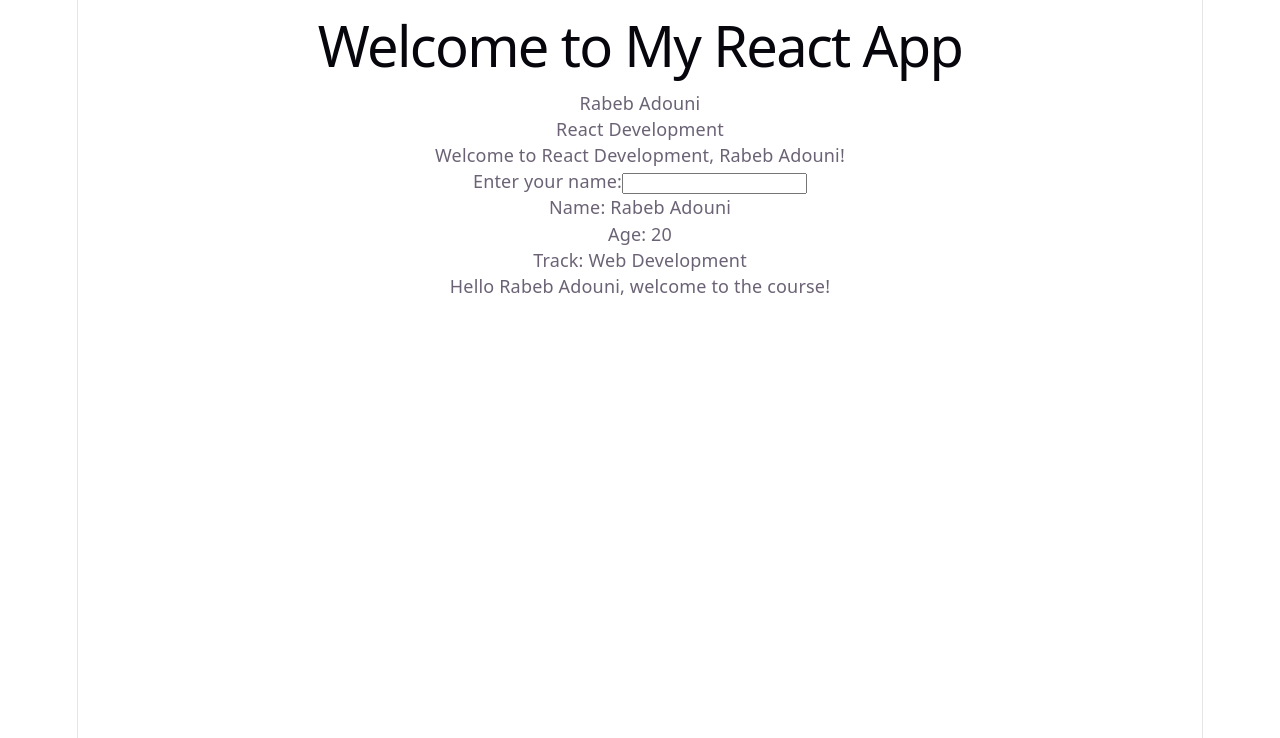
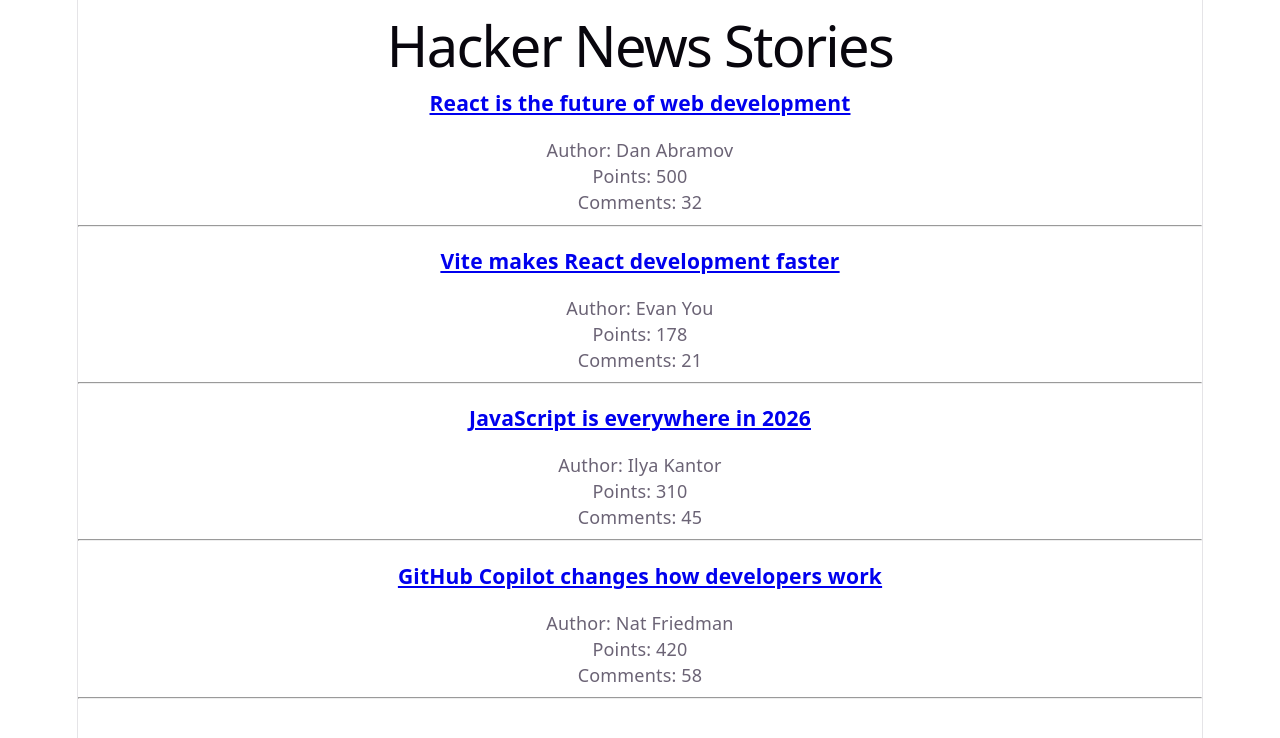
Before and after one commit to adounirabeb/my-react-project, a React (Vite) app: page / in a window 1280 px wide. Shown: the top 738 px of the page. Built offline with nearby package versions, Linux system fonts and the light colour scheme.

Commit message:
Week 3: Rendering Hacker News style lists

```diff
--- a/src/App.jsx
+++ b/src/App.jsx
@@ -1,36 +1,67 @@
-const courseTitle = "React Development";
+// Data structure for each story:
+// {
+//   objectID: unique identifier -> used as React key
+//   title: title of the article
+//   url: link to the article
+//   author: who posted it
+//   points: popularity score
+//   num_comments: number of comments
+// }
+// This structure is realistic because it matches the real Hacker News API response
 
+const stories = [
+  {
+    objectID: 1,
+    title: "React is the future of web development",
+    url: "https://reactjs.org",
+    author: "Dan Abramov",
+    points: 500,
+    num_comments: 32
+  },
+  {
+    objectID: 2,
+    title: "Vite makes React development faster",
+    url: "https://vitejs.dev",
+    author: "Evan You",
+    points: 178,
+    num_comments: 21
+  },
+  {
+    objectID: 3,
+    title: "JavaScript is everywhere in 2026",
+    url: "https://javascript.info",
+    author: "Ilya Kantor",
+    points: 310,
+    num_comments: 45
+  },
+  {
+    objectID: 4,
+    title: "GitHub Copilot changes how developers work",
+    url: "https://github.com/features/copilot",
+    author: "Nat Friedman",
+    points: 420,
+    num_comments: 58
+  }
+];
 function App() {
-  const studentName = "Rabeb Adouni";
-
-  const student = {
-    name: "Rabeb Adouni",
-    age: 20,
-    track: "Web Development"
-  };
-
-  function sayHello() {
-    return "Hello " + studentName + ", welcome to the course!";
-  }
-
   return (
     <div>
-      <h1>Welcome to My React App</h1>
-      <p>{studentName}</p>
-      <p>{courseTitle}</p>
-      <p>Welcome to {courseTitle}, {studentName}!</p>
-      <label htmlFor="name">Enter your name:</label>
-      <input type="text" id="name" />
-      <p>Name: {student.name}</p>
-      <p>Age: {student.age}</p>
-      <p>Track: {student.track}</p>
-      <p>{sayHello()}</p>
+      <h1>Hacker News Stories</h1>
+      {stories.map((story) => (
+        <div key={story.objectID}>
+          <h3>
+            <a href={story.url} target="_blank" rel="noreferrer">
+              {story.title}
+            </a>
+          </h3>
+          <p>Author: {story.author}</p>
+          <p>Points: {story.points}</p>
+          <p>Comments: {story.num_comments}</p>
+          <hr />
+        </div>
+      ))}
     </div>
   );
 }
 
 export default App;
-
-// 1. One thing I understand well: How to display variables and functions in JSX using {}
-// 2. One thing that is still confusing: The difference between variables inside and outside components
-// 3. One mistake I made and fixed: I tried to render an object directly in JSX which caused an error
```
